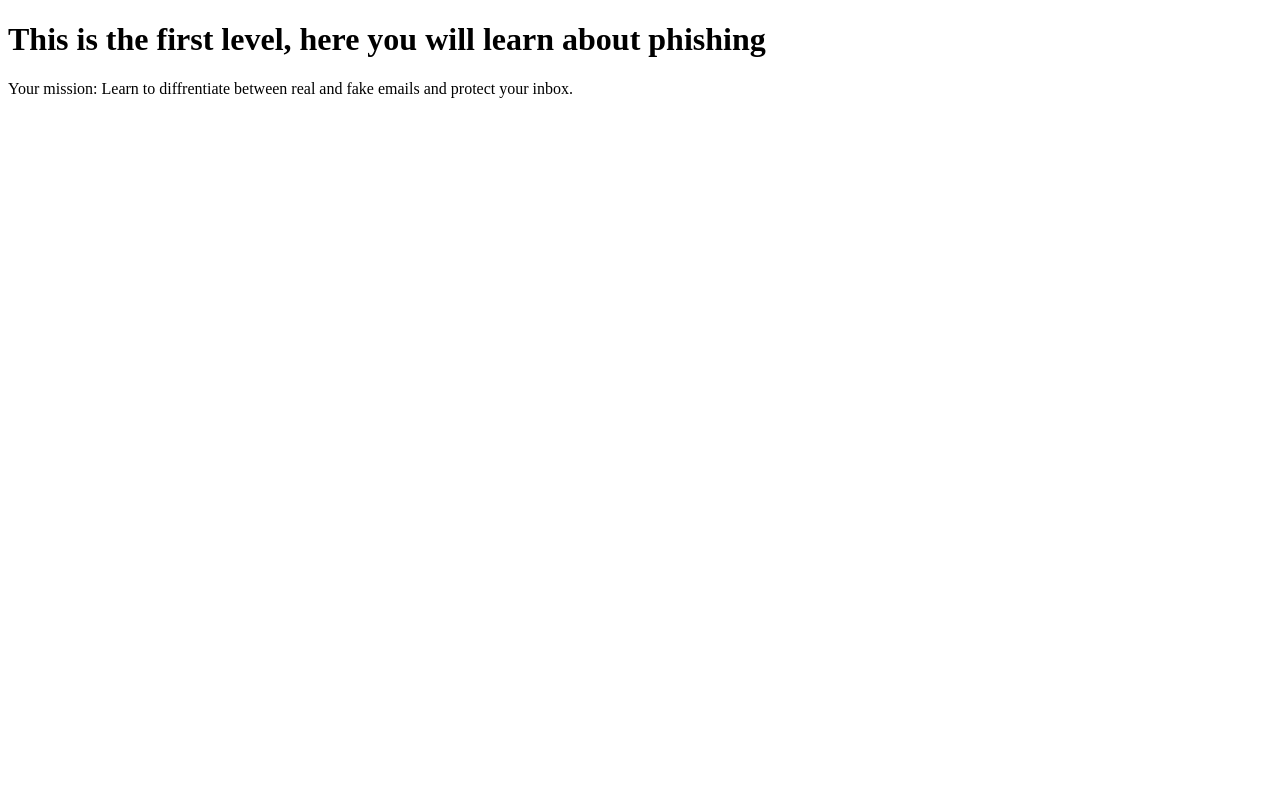
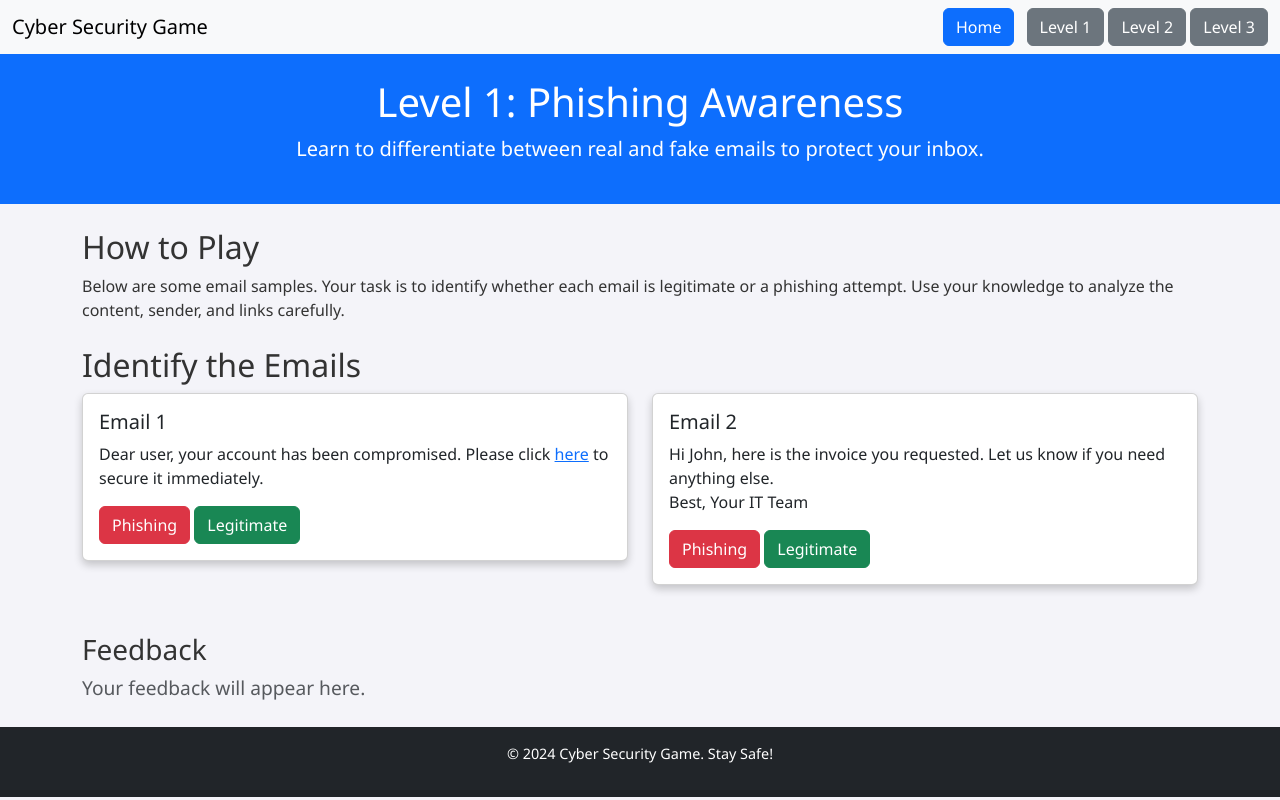
Before and after one commit to Tompetin/Tompetin.github.io, a plain HTML site: page levels/level1/level1.html in a window 1280 px wide. Drawn offline with nearby package versions, Linux system fonts and the light colour scheme.

Commit message:
made some things for the first level

```diff
--- a/levels/level1/level1.css
+++ b/levels/level1/level1.css
@@ -0,0 +1,53 @@
+.hide{
+    display: none;
+}
+
+/* General Styles */
+body {
+    font-family: 'Segoe UI', Tahoma, Geneva, Verdana, sans-serif;
+    background: #f4f4f9;
+    color: #333;
+}
+
+header {
+    background: #007bff;
+    color: white;
+}
+
+header h1 {
+    font-size: 2.5rem;
+}
+
+header p {
+    font-size: 1.2rem;
+}
+
+main {
+    margin-top: 20px;
+}
+
+#challenge .card {
+    box-shadow: 0 4px 8px rgba(0, 0, 0, 0.2);
+    transition: transform 0.2s ease;
+}
+
+#challenge .card:hover {
+    transform: scale(1.02);
+}
+
+/* Feedback Styles */
+#feedback {
+    margin-top: 20px;
+}
+
+#feedback-text {
+    font-size: 1.2rem;
+}
+
+/* Footer Styles */
+footer {
+    margin-top: 20px;
+    background: #333;
+    color: white;
+    font-size: 0.9rem;
+}
--- a/levels/level1/level1.html
+++ b/levels/level1/level1.html
@@ -1,17 +1,94 @@
 <!DOCTYPE html>
 <html lang="en">
+
 <head>
     <meta charset="UTF-8">
     <meta name="viewport" content="width=device-width, initial-scale=1.0">
-    <title>level1</title>
+    <title>Level 1: Phishing</title>
+
+    <!-- Bootstrap CSS -->
+    <link href="https://cdn.jsdelivr.net/npm/bootstrap@5.3.2/dist/css/bootstrap.min.css" rel="stylesheet">
+    <script src="https://cdn.jsdelivr.net/npm/bootstrap@5.3.2/dist/js/bootstrap.bundle.min.js" defer></script>
+
+    <!-- Custom Scripts and Styles -->
+    <script src="level1.js" defer></script>
+    <link rel="stylesheet" href="level1.css">
+    <script src="../../navbar.js" defer></script>
 </head>
+
 <body>
+    <!-- navbar.html -->
+    <nav class="navbar navbar-light bg-light">
+        <div class="container-fluid">
+            <span class="navbar-brand mb-0 h1">Cyber Security Game</span>
+            <div>
+                <a href="../../index.html" class="btn btn-primary me-2">Home</a>
+                <a href="../level1/level1.html" class="btn btn-secondary">Level 1</a>
+                <a href="../level2/level2.html" class="btn btn-secondary">Level 2</a>
+                <a href="../level3/level3.html" class="btn btn-secondary">Level 3</a>
+            </div>
+        </div>
+    </nav>
     <!-- Header Section -->
-    <header>
+    <header class="bg-primary text-white text-center py-4">
         <div class="container">
-            <h1>This is the first level, here you will learn about phishing</h1>
-            <p>Your mission: Learn to diffrentiate between real and fake emails and protect your inbox.</p>
+            <h1>Level 1: Phishing Awareness</h1>
+            <p class="lead">Learn to differentiate between real and fake emails to protect your inbox.</p>
         </div>
     </header>
+
+    <!-- Main Content Section -->
+    <main class="container mt-4">
+
+        <!-- Instructions -->
+        <section id="instructions" class="mb-4">
+            <h2>How to Play</h2>
+            <p>Below are some email samples. Your task is to identify whether each email is legitimate or a phishing
+                attempt. Use your knowledge to analyze the content, sender, and links carefully.</p>
+        </section>
+
+        <!-- Email Challenge -->
+        <section id="challenge">
+            <h2>Identify the Emails</h2>
+            <div class="row">
+                <!-- Email 1 -->
+                <div class="col-md-6 mb-4">
+                    <div class="card">
+                        <div class="card-body">
+                            <h5 class="card-title">Email 1</h5>
+                            <p class="card-text">Dear user, your account has been compromised. Please click <a
+                                    href="http://fake-bank.com">here</a> to secure it immediately.</p>
+                            <button class="btn btn-danger" onclick="checkAnswer(1, false)">Phishing</button>
+                            <button class="btn btn-success" onclick="checkAnswer(1, true)">Legitimate</button>
+                        </div>
+                    </div>
+                </div>
+                <!-- Email 2 -->
+                <div class="col-md-6 mb-4">
+                    <div class="card">
+                        <div class="card-body">
+                            <h5 class="card-title">Email 2</h5>
+                            <p class="card-text">Hi John, here is the invoice you requested. Let us know if you need
+                                anything else. <br> Best, Your IT Team</p>
+                            <button class="btn btn-danger" onclick="checkAnswer(2, false)">Phishing</button>
+                            <button class="btn btn-success" onclick="checkAnswer(2, true)">Legitimate</button>
+                        </div>
+                    </div>
+                </div>
+            </div>
+        </section>
+
+        <!-- Feedback Section -->
+        <section id="feedback" class="mt-4">
+            <h3>Feedback</h3>
+            <p id="feedback-text" class="text-muted">Your feedback will appear here.</p>
+        </section>
+    </main>
+
+    <!-- Footer -->
+    <footer class="bg-dark text-white text-center py-3 mt-4">
+        <p>&copy; 2024 Cyber Security Game. Stay Safe!</p>
+    </footer>
 </body>
+
 </html>
--- a/levels/level1/level1.js
+++ b/levels/level1/level1.js
@@ -0,0 +1,14 @@
+function checkAnswer(emailId, isLegitimate) {
+    let feedbackText = document.getElementById("feedback-text");
+    // Logic for determining the correct answer
+    if (emailId === 1 && !isLegitimate) {
+        feedbackText.textContent = "Correct! Email 1 is a phishing attempt.";
+        feedbackText.className = "text-success";
+    } else if (emailId === 2 && isLegitimate) {
+        feedbackText.textContent = "Correct! Email 2 is legitimate.";
+        feedbackText.className = "text-success";
+    } else {
+        feedbackText.textContent = "Oops! That answer is incorrect. Try again.";
+        feedbackText.className = "text-danger";
+    }
+}
--- /dev/null
+++ b/navbar.js
@@ -0,0 +1,12 @@
+// navbar.js
+document.addEventListener("DOMContentLoaded", () => {
+    const navbarContainer = document.getElementById("navbar-container");
+    if (navbarContainer) {
+        fetch("/navbar.html")
+            .then(response => response.text())
+            .then(html => {
+                navbarContainer.innerHTML = html;
+            })
+            .catch(err => console.error("Error loading navbar:", err));
+    }
+});
```
Also changed, not shown: index.html (+18 -1 lines), levels/level2/level2.html (+18 -0 lines), levels/level3/level3.html (+18 -0 lines).
